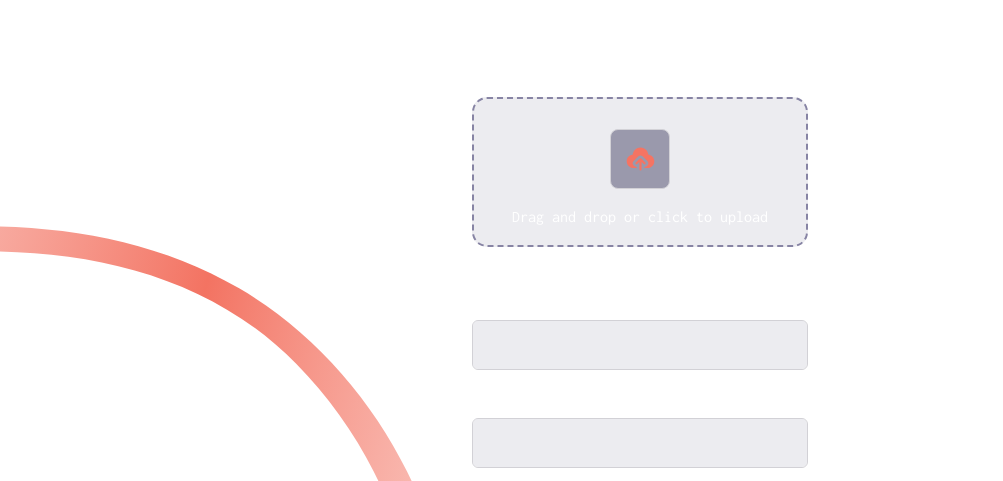
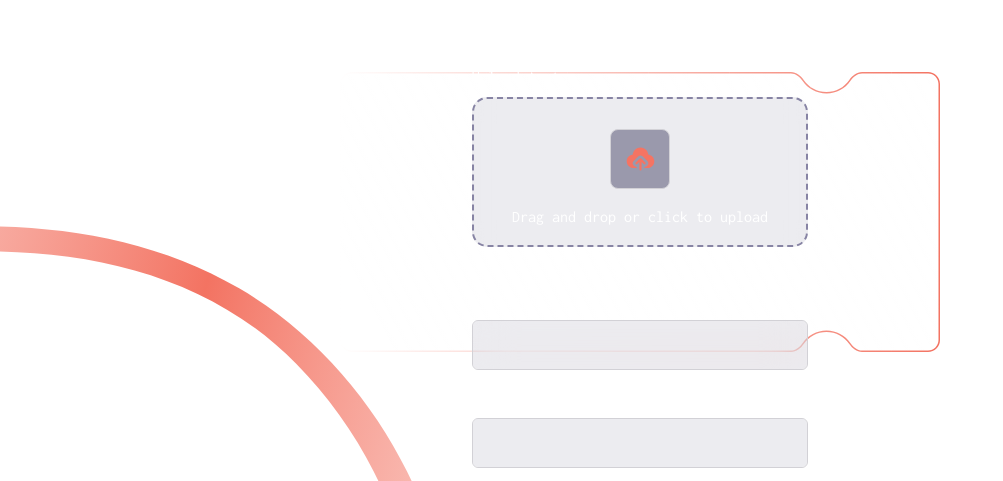
Before and after one commit to mhmod33/Conference_ticket_generator, a plain HTML site: page index.html in a window 1280 px wide. Shown: the part 292-773 px from the top of the page, without its empty margins (0-1003 px from the left). Drawn offline with nearby package versions, Linux system fonts and the light colour scheme; files whose address does not match are found by name.

Commit message:
Update style.css

```diff
--- a/src/style.css
+++ b/src/style.css
@@ -4,7 +4,7 @@
 }
 body{
 font-family: "Inconsolata", monospace;
-background-image: url('./images/background-desktop.png');
+background-image: url('/Conference_ticket_generator/images/pattern-ticket.svg');
 background-repeat: no-repeat;
 background-position: center ;
 min-height: 100vh;
```
